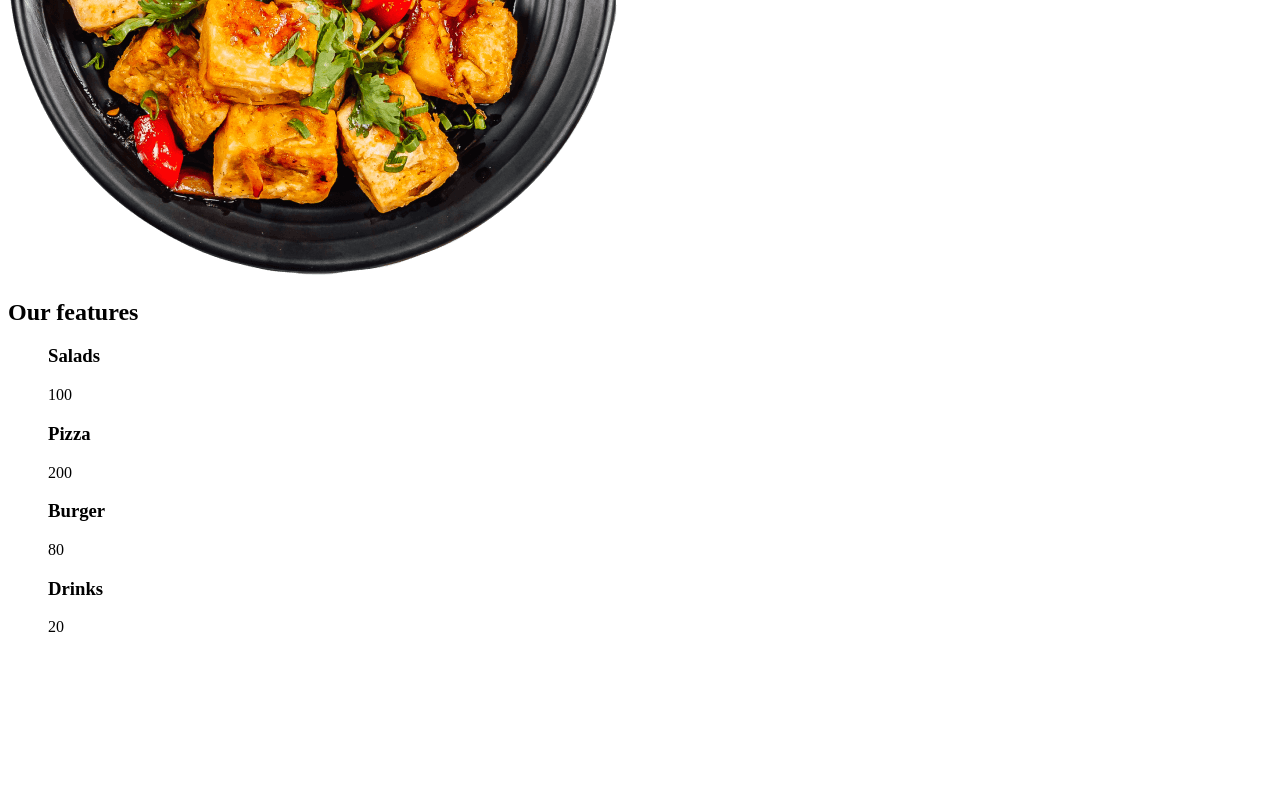
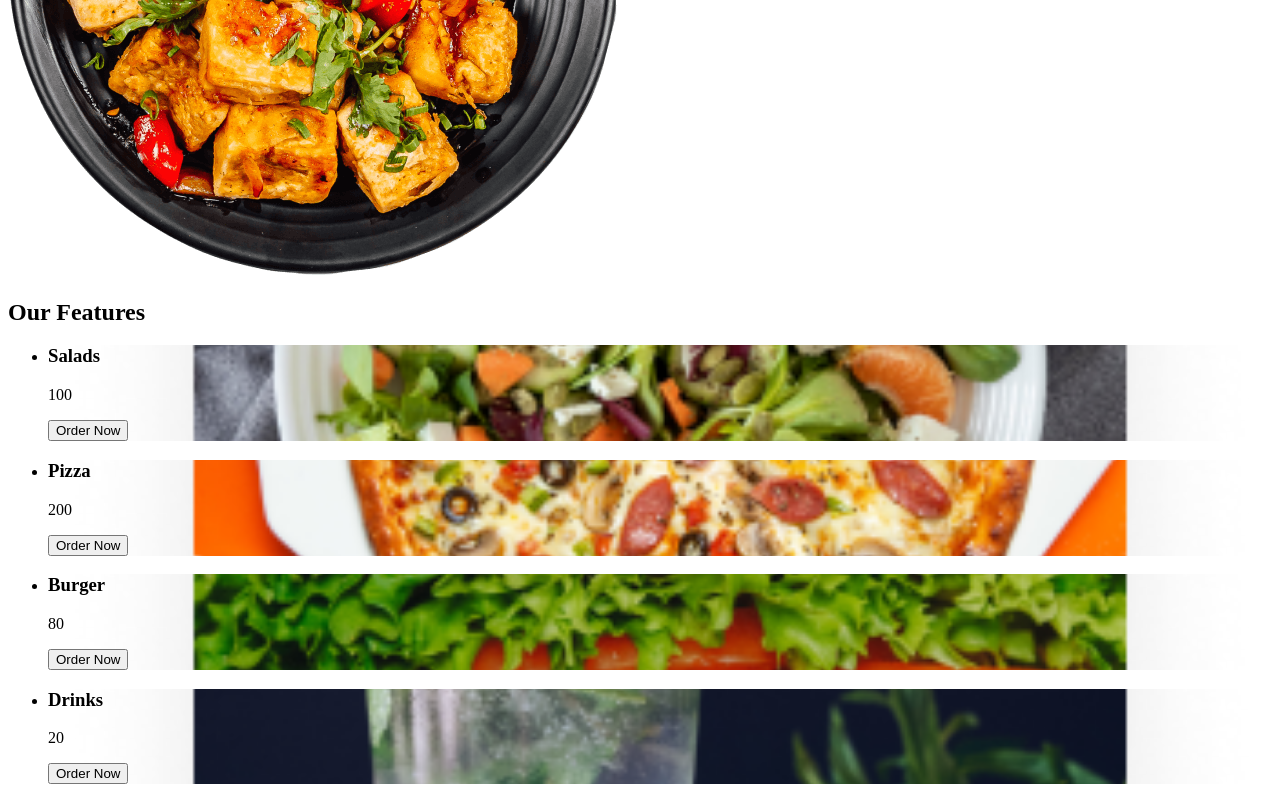
Before and after one commit to Im-Just-Ken/landing-page-food, a Vue app: page / in a window 1280 px wide. Shown: the part 560-1360 px from the top of the page. Before the commit the page ends 1212 px from the top, so only its background shows below. Built offline with nearby package versions, Linux system fonts and the light colour scheme; the HTML template or start-up script is replaced by a standard one.

Commit message:
updated features

```diff
--- a/src/components/Features.vue
+++ b/src/components/Features.vue
@@ -1,34 +1,46 @@
+<template>
+  <section class="features my-15">
+    <h2 class="text-center text-7xl mb-8">Our Features</h2>
+    <div class="container mx-auto flex justify-center">
+      <ul class="flex flex-wrap justify-center gap-6">
+        <li
+          class="feature-card relative bg-cover bg-center w-[300px] h-76 rounded-xl p-4 shadow-lg overflow-hidden flex-col"
+          :style="{ backgroundImage: `url(${feature.image})` }"
+          v-for="feature in features"
+          :key="feature.id"
+        >
+          <!-- Dim Overlay -->
+          <div class="absolute inset-0 bg-black/50"></div>
+
+          <!-- Content -->
+          <h3 class="relative text-white text-lg font-bold z-10">{{ feature.name }}</h3>
+          <p class="relative text-white text-base mt-2 z-10">{{ feature.price }}</p>
+          <button class="">Order Now</button>
+        </li>
+      </ul>
+    </div>
+  </section>
+</template>
+
 <script lang="ts">
 import { useFeatureStore } from "@/stores/featureStore";
-import { storeToRefs } from "pinia";
-import { defineComponent } from "vue";
 
-export default defineComponent({
-  name: "Feature",
+export default {
+  name: "Features",
   setup() {
     const featureStore = useFeatureStore();
-
-    const { features } = storeToRefs(featureStore);
-
     return {
-      features,
+      features: featureStore.features,
     };
   },
-});
+};
 </script>
 
-<template>
-  <section class="features">
-    <h2 class="text-center text-7xl">Our features</h2>
-    <ul class="flex space-x-11 justify-center">
-      <div
-        class="bg-amber-300 w-70 h-72 rounded-3xl p-3"
-        v-for="feature in features"
-        :key="feature.id"
-      >
-        <h3>{{ feature.name }}</h3>
-        <p>{{ feature.price }}</p>
-      </div>
-    </ul>
-  </section>
-</template>
+<style scoped>
+/* Optional extra style for smoother effects */
+.feature-card {
+  background-size: cover;
+  background-position: center;
+  transition: transform 0.3s ease-in-out, box-shadow 0.3s ease-in-out;
+}
+</style>
--- a/src/data/featureData.ts
+++ b/src/data/featureData.ts
@@ -1,6 +1,6 @@
 export const featureData = [
-  { id: 1, name: "Salads", price: 100 },
-  { id: 2, name: "Pizza", price: 200 },
-  { id: 3, name: "Burger", price: 80 },
-  { id: 4, name: "Drinks", price: 20 },
+  { id: 1, name: "Salads", price: 100, image: "salad.png" },
+  { id: 2, name: "Pizza", price: 200, image: "pizza.png" },
+  { id: 3, name: "Burger", price: 80, image: "burger.png" },
+  { id: 4, name: "Drinks", price: 20, image: "drinks.png" },
 ];
```
